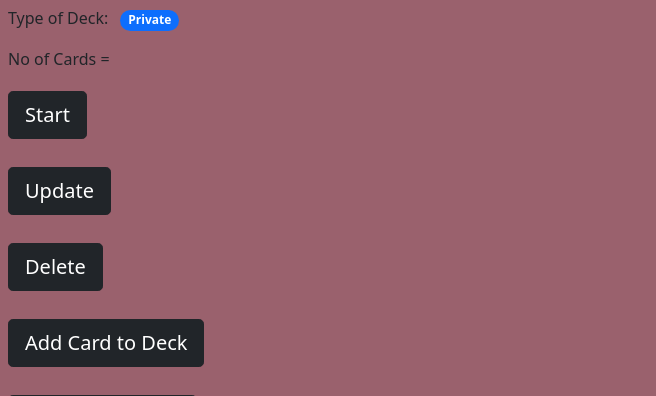
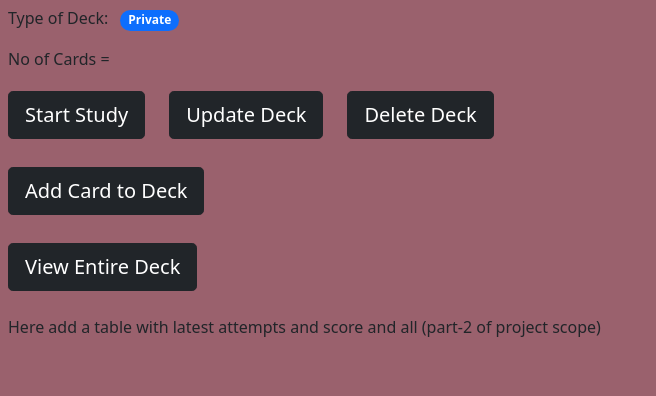
Before and after one commit to vinayhariya/FlashCards_FlaskApp, a Python web app: template application/templates/deckpage.html in a window 1280 px wide. Shown: the part 104-500 px from the top of the page, without its empty margins (0-656 px from the left). Run offline with Jinja, Linux system fonts and the light colour scheme; the template is opened without the code that fills it, so the values that code supplies are empty.

Commit message:
Added button grp

```diff
--- a/application/templates/deckpage.html
+++ b/application/templates/deckpage.html
@@ -51,19 +51,23 @@
             </span>
         </p>
         <p>No of Cards = {{deck["no_of_cards"]}}</p>
+
+        <div class="btn-group" role="group" id="first">
             <div class="pt-1 mb-4">
                 <a class="btn btn-dark btn-lg btn-block"
-                href="{{ url_for('main_cont.start_Deck', deck_id = deck['deck_id']) }}">Start</a>
+                    href="{{ url_for('main_cont.start_Deck', deck_id = deck['deck_id']) }}">Start Study</a>
             </div>
-        <div class="pt-1 mb-4">
+            <div class="pt-1 mb-4 ms-4">
                 <a href="{{ url_for('main_cont.updateDeck', id = deck['deck_id']) }}"
-                class="btn btn-dark btn-lg btn-block">Update</a>
+                    class="btn btn-dark btn-lg btn-block">Update Deck</a>
             </div>
-        <div class="pt-1 mb-4">
+            <div class="pt-1 mb-4 ms-4">
                 <a class="btn btn-dark btn-lg btn-block" type="submit"
                     onclick="return confirm('Are you sure you want to delete the deck?')"
-                href="{{ url_for('main_cont.deleteDeck', id = deck['deck_id']) }}">Delete</a>
+                    href="{{ url_for('main_cont.deleteDeck', id = deck['deck_id']) }}">Delete Deck</a>
             </div>
+        </div>
+
         <div class="pt-1 mb-4">
             <a class="btn btn-dark btn-lg btn-block"
                 href="{{ url_for('main_cont.addCard_toDeck', deck_id = deck['deck_id']) }}">Add Card to Deck</a>
```
Lines whose indentation alone changed are shown as unchanged.
